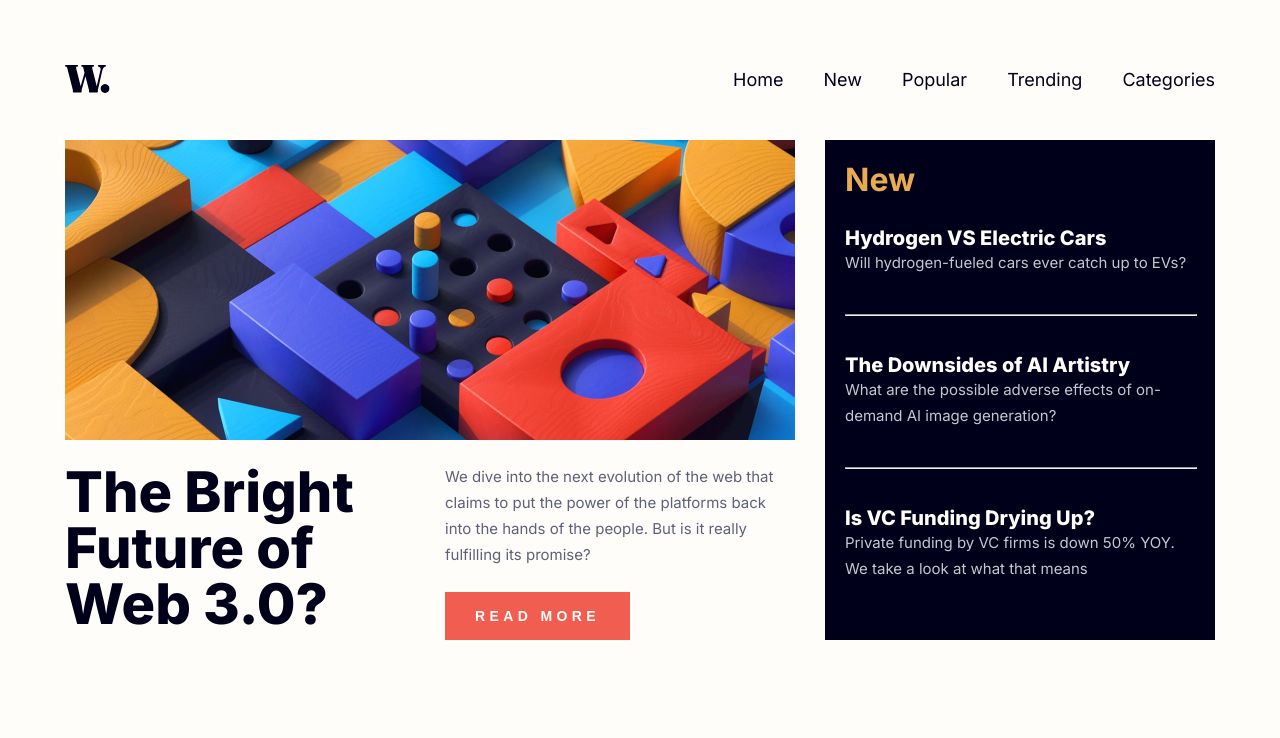
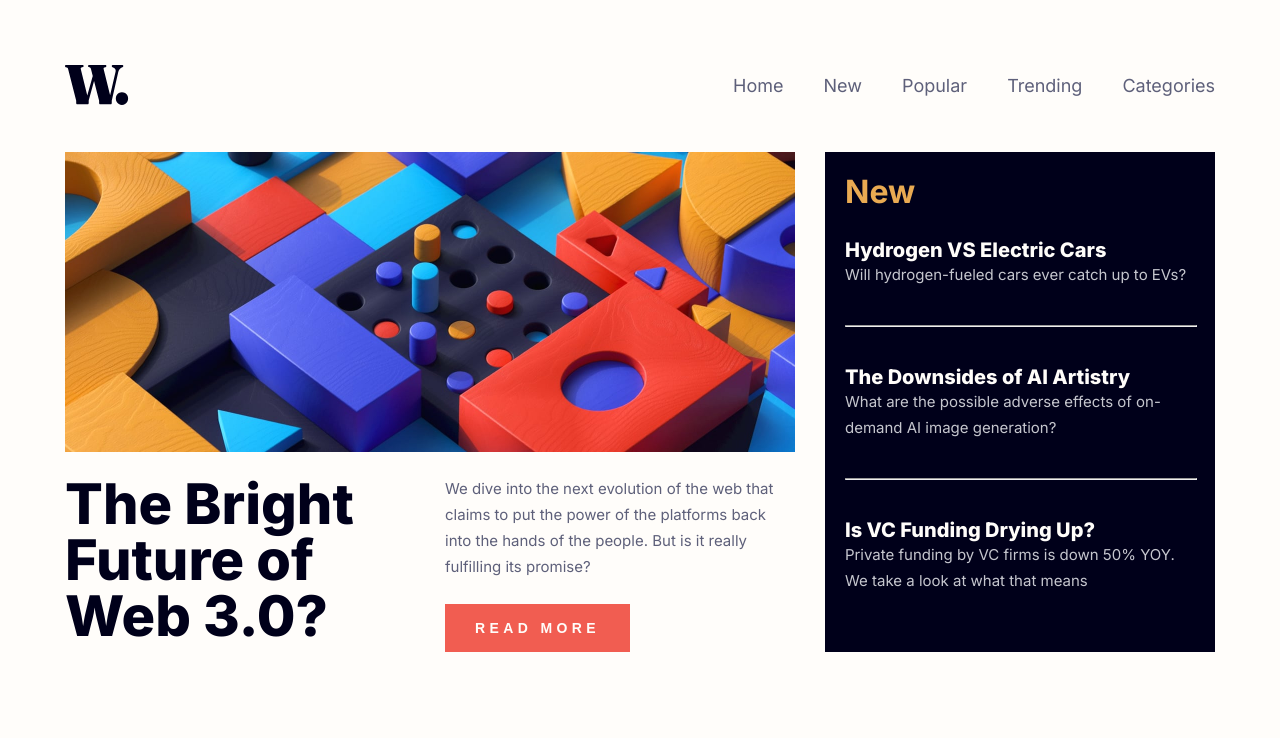
Before and after one commit to tunajim/news-homepage, a plain HTML site: page index.html in a window 1280 px wide. Shown: the top 738 px of the page. Drawn offline with Linux system fonts and the light colour scheme.

Commit message:
fix styles

```diff
--- a/styles.css
+++ b/styles.css
@@ -409,6 +409,12 @@ footer {
         display: none;
     }
 
+    .logo {
+        width: 6.4092rem;
+        height: 3.99rem;
+
+    }
+
     nav {
         justify-content: center;
         align-items: center;
@@ -434,6 +440,10 @@ footer {
         width: auto;
     }
 
+    .nav-link {
+        color: var(--gunmetal);
+    }
+
     .articles {
         flex-direction: row;
         margin-top: 7.1rem;
```
